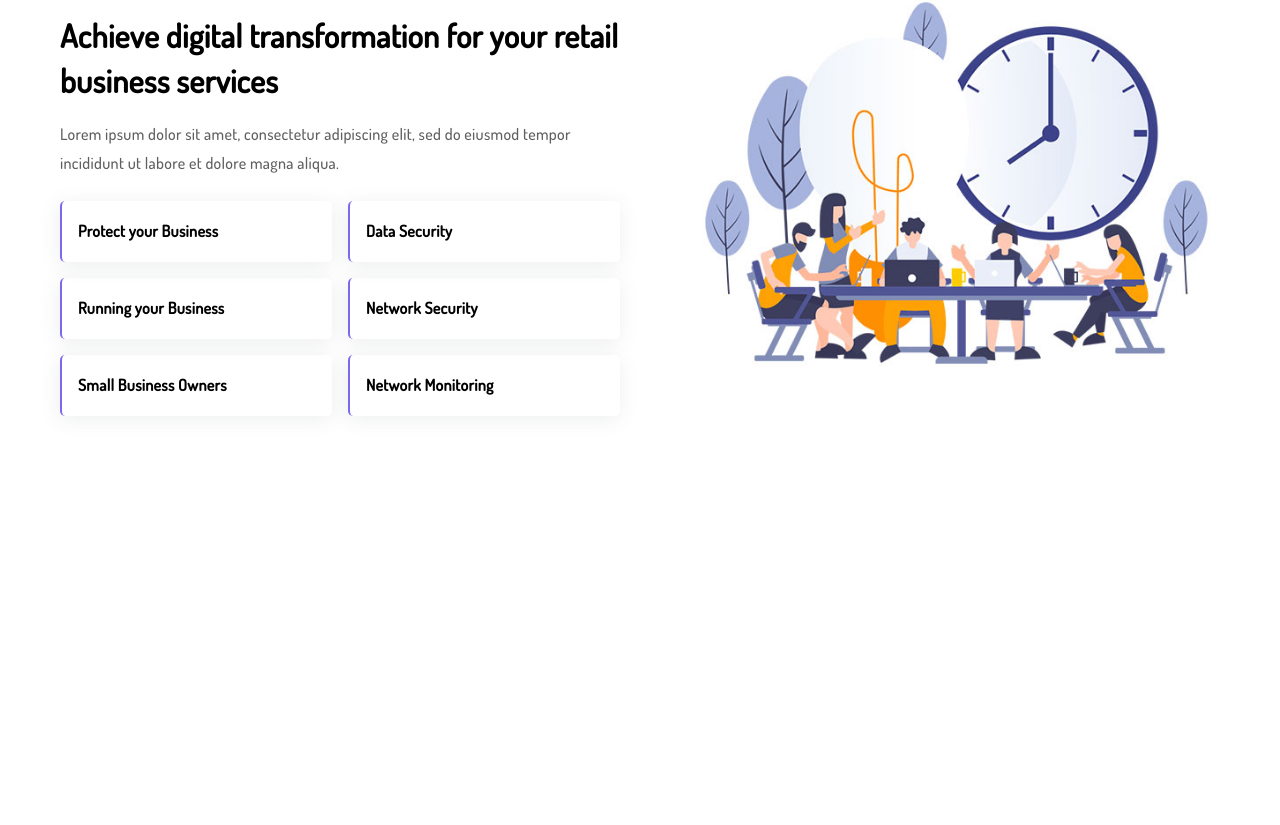
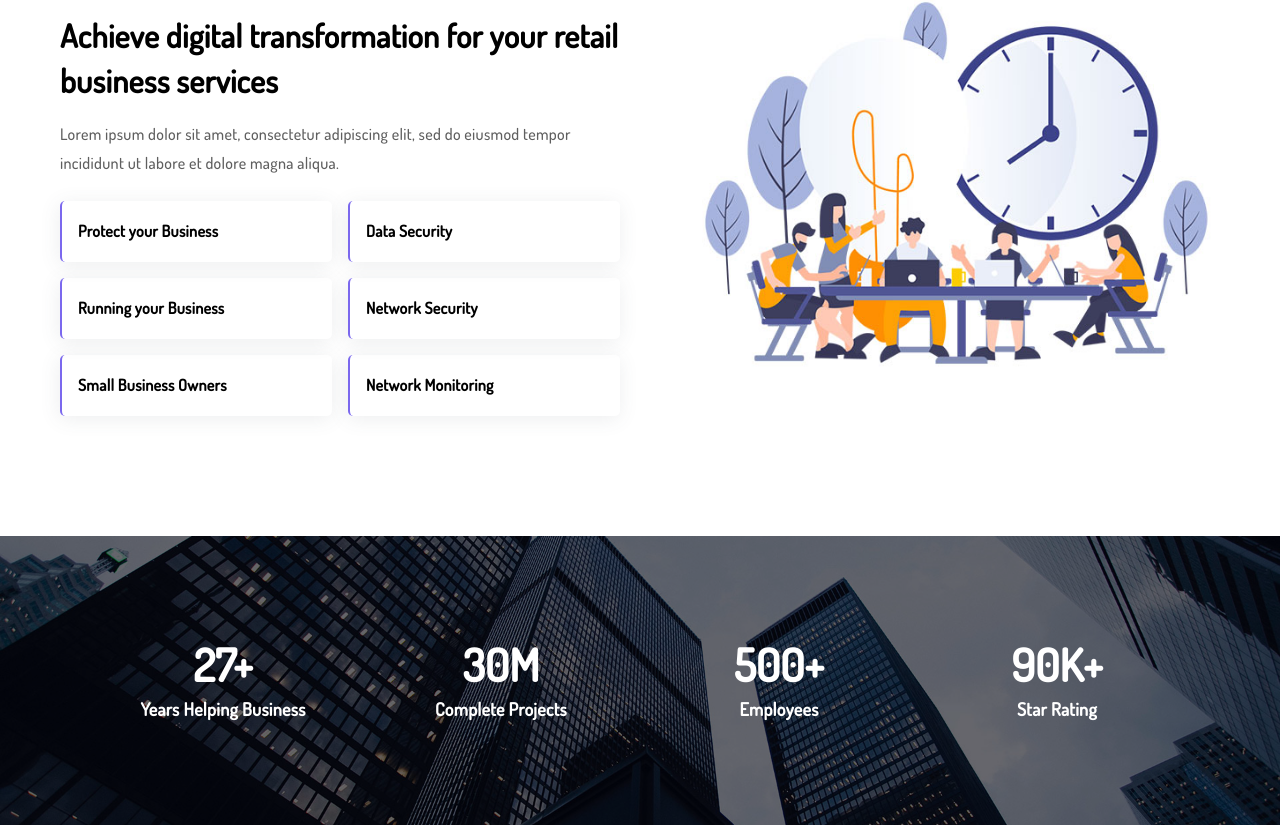
Before and after one commit to hippieknight/tech-vio, a Next.js app: page /homepage in a window 1280 px wide. Shown: the part 3505-4330 px from the top of the page. Before the commit the page ends 4041 px from the top, so only its background shows below. Built offline with nearby package versions, Linux system fonts and the light colour scheme.

Commit message:
feat: counter

```diff
--- a/package.json
+++ b/package.json
@@ -13,6 +13,7 @@
     "next": "12.3.1",
     "rc-progress": "^3.4.0",
     "react": "18.2.0",
+    "react-countup": "^6.3.2",
     "react-dom": "18.2.0",
     "react-headroom": "^3.2.1",
     "react-icons": "^4.6.0",
--- a/pages/homepage/index.js
+++ b/pages/homepage/index.js
@@ -1,5 +1,6 @@
 import AboutUs from "../../public/components/pages/homepage/about-us/AboutUs";
 import HomeBanner from "../../public/components/pages/homepage/banner/Banner";
+import Counter from "../../public/components/pages/homepage/counter/Counter";
 import WhatWeProvide from "../../public/components/pages/homepage/what-we-provide/WhatWeProvide";
 import WhyChooseUs from "../../public/components/pages/homepage/why-choose-us/WhyChooseUs";
 import WhyTrustUs from "../../public/components/pages/homepage/why-trust-us/WhyTrustUs";
@@ -12,6 +13,7 @@ export default function HomePage() {
       <AboutUs />
       <WhyChooseUs />
       <WhyTrustUs />
+      <Counter />
     </>
   );
 }
--- a/public/components/pages/homepage/about-us/AboutUs.js
+++ b/public/components/pages/homepage/about-us/AboutUs.js
@@ -9,12 +9,12 @@ const AboutUs = () => {
 
     const TriggerAnimation = () => {
       if (IsElementInViewport(section)) {
-        section.classList.add("animation-slideRight");
+        section.classList.add("animation-slideUp");
       }
     };
 
     const RemoveAnimation = () => {
-      section.classList.remove("animation-slideRight");
+      section.classList.remove("animation-slideUp");
     };
     window.addEventListener("scroll", TriggerAnimation);
 
--- /dev/null
+++ b/public/components/pages/homepage/counter/Counter.js
@@ -0,0 +1,102 @@
+import styled from "@emotion/styled";
+import CountUp from "react-countup";
+import { IsElementInViewport } from "../../../../utils/CheckElementInViewport";
+import { useEffect, useState } from "react";
+
+function CounterContent({ name, maxCount, hasPlus, suffix }) {
+  return (
+    <Wrap>
+      <Count>
+        <CountUp end={maxCount} duration={3} />
+        {`${suffix ? suffix : ""}${hasPlus ? "+" : ""}`}
+      </Count>
+      <Name>{name}</Name>
+    </Wrap>
+  );
+}
+
+const Counter = () => {
+  const [show, setShow] = useState(false);
+
+  useEffect(() => {
+    const section = document.getElementById("counter");
+
+    const TriggerAnimation = () => {
+      if (IsElementInViewport(section)) {
+        setShow(true);
+      }
+    };
+
+    window.addEventListener("scroll", TriggerAnimation);
+
+    return () => {
+      window.removeEventListener("scroll", TriggerAnimation);
+    };
+  }, []);
+
+  return (
+    <CounterWrap id="counter">
+      {show && (
+        <>
+          <CounterContent name="Years Helping Business" maxCount={27} hasPlus />
+          <CounterContent name="Complete Projects" maxCount={30} suffix="M" />
+          <CounterContent name="Employees" maxCount={500} hasPlus />
+          <CounterContent name="Star Rating" maxCount={90} hasPlus suffix="K" />
+        </>
+      )}
+    </CounterWrap>
+  );
+};
+
+export default Counter;
+
+const CounterWrap = styled.div`
+  position: relative;
+  padding: 100px;
+  background: url("./img/counter/banner-bg.jpg");
+  background-repeat: no-repeat;
+  background-size: cover;
+  background-position: center;
+  background-attachment: fixed;
+  display: grid;
+  gap: 32px;
+  z-index: 1;
+
+  &::after {
+    content: "";
+    position: absolute;
+    z-index: -1;
+    top: 0;
+    left: 0;
+    padding: 0;
+    height: 100%;
+    width: 100%;
+    opacity: 0.6;
+    background: #03030c;
+  }
+
+  @media (min-width: 768px) {
+    grid-template-columns: repeat(2, 1fr);
+  }
+  @media (min-width: 1024px) {
+    grid-template-columns: repeat(4, 1fr);
+  }
+`;
+
+const Wrap = styled.div`
+  display: flex;
+  flex-direction: column;
+  align-items: center;
+  justify-content: center;
+`;
+const Count = styled.div`
+  color: #fff;
+  font-size: 45px;
+  font-weight: 700;
+  word-spacing: -10px;
+`;
+const Name = styled.p`
+  color: #fff;
+  font-size: 18px;
+  font-weight: 700;
+`;
--- a/public/components/pages/homepage/why-choose-us/WhyChooseUs.js
+++ b/public/components/pages/homepage/why-choose-us/WhyChooseUs.js
@@ -9,12 +9,12 @@ const WhyChooseUs = () => {
 
     const TriggerAnimation = () => {
       if (IsElementInViewport(section)) {
-        section.classList.add("animation-slideLeft");
+        section.classList.add("animation-slideUp");
       }
     };
 
     const RemoveAnimation = () => {
-      section.classList.remove("animation-slideLeft");
+      section.classList.remove("animation-slideUp");
     };
     window.addEventListener("scroll", TriggerAnimation);
 
```
Also changed, not shown: public/img/counter/banner-bg.jpg (added), 1 other file (tests, documents, lock files or other folders).
